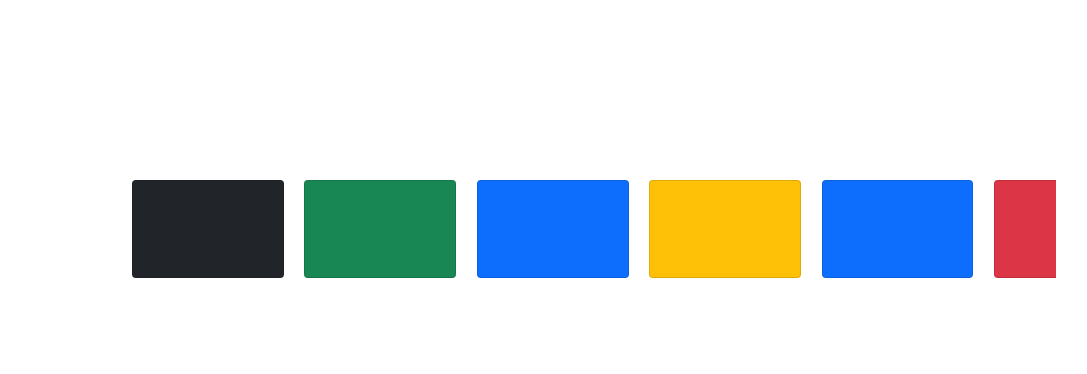
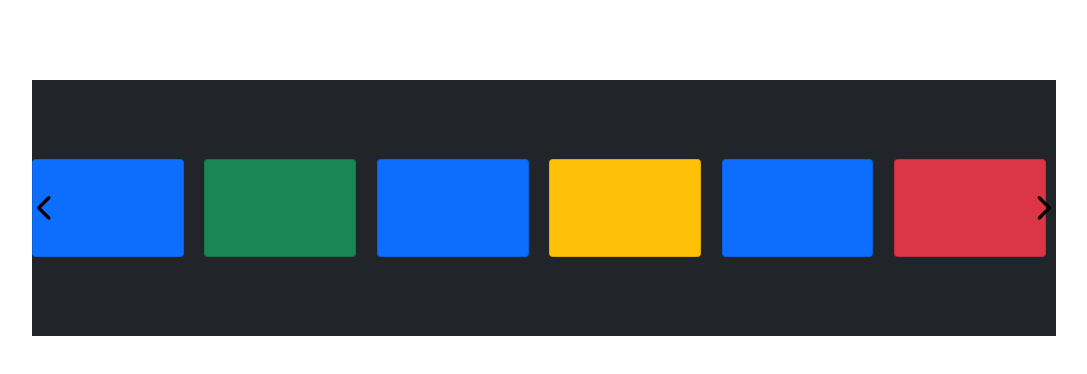
Before and after one commit to Techboy07/carousel-slider-webcomponent, a plain HTML site: page index.html in a window 1280 px wide. Shown: the whole page, without its empty margins (96-1183 px from the left). Drawn offline with nearby package versions, Linux system fonts and the light colour scheme.

Commit message:
seperated files

```diff
--- a/index.html
+++ b/index.html
@@ -12,15 +12,21 @@
       crossorigin="anonymous"
     />
     <script
+      src="https://kit.fontawesome.com/5daa8eb347.js"
+      crossorigin="anonymous"
+    ></script>
+    <script
       src="https://cdn.jsdelivr.net/npm/bootstrap@5.0.2/dist/js/bootstrap.bundle.min.js"
       integrity="sha384-MrcW6ZMFYlzcLA8Nl+NtUVF0sA7MsXsP1UyJoMp4YLEuNSfAP+JcXn/tWtIaxVXM"
       crossorigin="anonymous"
     ></script>
+    <link rel="stylesheet" href="styles.css" />
   </head>
   <body>
-    <div class="slider">
+    <div class="slider bg-dark">
+      <i class="fa-solid fa-chevron-left control" id="left"></i>
       <div class="innerslider">
-        <div class="card p-5 bg-dark slides"></div>
+        <div class="card p-5 bg-primary slides"></div>
         <div class="card p-5 bg-success slides"></div>
         <div class="card p-5 bg-primary slides"></div>
         <div class="card p-5 bg-warning slides"></div>
@@ -33,68 +39,10 @@
         <div class="card p-5 bg-primary slides"></div>
         <div class="card p-5 bg-danger slides"></div>
       </div>
+      <i class="fa-solid fa-chevron-right control" id="right"></i>
     </div>
 
-    <style>
-      .slides {
-        width: 200px !important;
-      }
-      .slider {
-        position: absolute;
-        top: 10%;
-        left: 10%;
-        width: 80%;
-        overflow: hidden;
-        padding: 100px;
-      }
-      .innerslider {
-        display: flex;
-        width: 200%;
-        gap: 1%;
-        position: absolute;
-      }
-    </style>
     <!--  -->
-    <script>
-      const slider = document.querySelector(".slider");
-      const innerSlider = document.querySelector(".innerslider");
-
-      let pressed = false;
-      let startX, x;
-      function doEvent(evt, func) {
-        func(evt);
-      }
-
-      function moveSlider(evt) {
-        slider.addEventListener(evt, (e) => {
-          x = e.offsetX;
-          pressed ? (innerSlider.style.left = `${x - startX}px`) : null;
-          controlBorder();
-        });
-      }
-      function setOffset(evt) {
-        slider.addEventListener(evt, (e) => {
-          e.preventDefault();
-          pressed = true;
-          slider.style.cursor = "grabbing";
-          startX = e.offsetX - innerSlider.offsetLeft;
-          console.log(startX, x, innerSlider.style.left);
-        });
-      }
-
-      function controlBorder() {
-        let outer = slider.getBoundingClientRect();
-        let inner = innerSlider.getBoundingClientRect();
-        if (parseInt(innerSlider.style.left) > 0) {
-          innerSlider.style.left = "0px";
-        } else if (inner.width < outer.width) {
-          innerSlider.style.left = `-${inner.width - outer.width}px `;
-        }
-      }
-
-      window.addEventListener("mouseup", () => (pressed = false));
-      doEvent("mousedown", setOffset);
-      doEvent("mousemove", moveSlider);
-    </script>
+    <script src="/index.js"></script>
   </body>
 </html>
--- /dev/null
+++ b/index.js
@@ -0,0 +1,39 @@
+const slider = document.querySelector(".slider");
+const innerSlider = document.querySelector(".innerslider");
+
+let pressed = false;
+let startX, x;
+function doEvent(evt, func) {
+    func(evt);
+}
+
+function moveSlider(evt) {
+    slider.addEventListener(evt, (e) => {
+        x = e.offsetX;
+        pressed ? (innerSlider.style.left = `${x - startX}px`) : null;
+        controlBorder();
+    });
+}
+function setOffset(evt) {
+    slider.addEventListener(evt, (e) => {
+        e.preventDefault();
+        pressed = true;
+        slider.style.cursor = "grabbing";
+        startX = e.offsetX - innerSlider.offsetLeft;
+        console.log(startX, x, innerSlider.style.left);
+    });
+}
+
+function controlBorder() {
+    let outer = slider.getBoundingClientRect();
+    let inner = innerSlider.getBoundingClientRect();
+    if (parseInt(innerSlider.style.left) > 0) {
+        innerSlider.style.left = "0px";
+    } else if (inner.width < outer.width) {
+        innerSlider.style.left = `-${inner.width - outer.width}px `;
+    }
+}
+
+window.addEventListener("mouseup", () => (pressed = false));
+doEvent("mousedown", setOffset);
+doEvent("mousemove", moveSlider);
--- /dev/null
+++ b/styles.css
@@ -0,0 +1,38 @@
+.slides {
+  width: 200px !important;
+  display: flex;
+  justify-content: center;
+  align-items: center;
+}
+.slider {
+  position: absolute;
+  top: 10%;
+  left: 10%;
+  width: 80%;
+  aspect-ratio: 4;
+  overflow: hidden;
+  display: flex;
+  align-items: center;
+  /* padding: 100px; */
+}
+.innerslider {
+  display: flex;
+  width: 200%;
+  gap: 1%;
+  position: absolute;
+}
+.fa-solid {
+  vertical-align: top;
+  font-size: 27px;
+  color: black;
+  padding: 5px;
+  position: absolute;
+  z-index: 3333;
+}
+#right {
+  right: 0px;
+}
+.control:hover {
+  background-color: #343a40;
+  color: aliceblue;
+}
```
